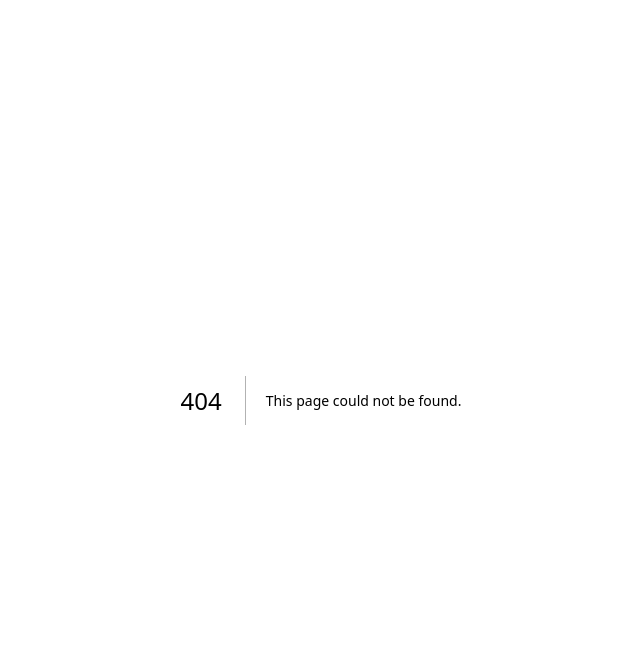
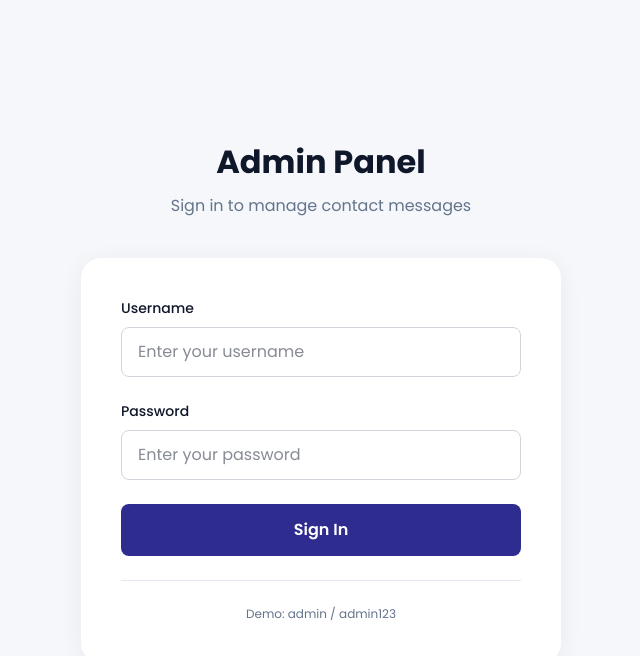
Before and after one commit to gipldevelopers/gipl-new-design, a Next.js app: page /admin/login in a window 1280 px wide. Before the commit this address had no page. Shown: the top 656 px of the page, without its empty margins (319-959 px from the left). Built offline with nearby package versions, Linux system fonts and the light colour scheme.

Commit message:
feat: initialize frontend application structure and implement core website components and pages

```diff
--- /dev/null
+++ b/src/app/admin/login/page.js
@@ -0,0 +1,149 @@
+"use client";
+
+import { useState } from "react";
+import { useRouter } from "next/navigation";
+import { motion } from "framer-motion";
+
+export default function AdminLogin() {
+  const router = useRouter();
+  const [formData, setFormData] = useState({
+    username: "",
+    password: "",
+  });
+  const [isSubmitting, setIsSubmitting] = useState(false);
+  const [error, setError] = useState("");
+
+  const handleChange = (e) => {
+    const { name, value } = e.target;
+    setFormData((prev) => ({
+      ...prev,
+      [name]: value,
+    }));
+    setError("");
+  };
+
+  const handleSubmit = async (e) => {
+    e.preventDefault();
+    setIsSubmitting(true);
+    setError("");
+
+    try {
+      // Call PHP backend API using centralized config
+      const response = await fetch("http://localhost/bakend/api/admin-login.php", {
+        method: "POST",
+        headers: {
+          "Content-Type": "application/json",
+        },
+        body: JSON.stringify({
+          username: formData.username,
+          password: formData.password,
+        }),
+      });
+
+      const data = await response.json();
+
+      if (response.ok && data.status === "success") {
+        // Store auth token
+        localStorage.setItem("adminToken", data.data.token);
+        localStorage.setItem("adminUsername", data.data.username);
+        router.push("/admin/dashboard");
+      } else {
+        setError(data.message || "Invalid username or password");
+      }
+    } catch (err) {
+      setError("Login failed. Please check your connection and try again.");
+    } finally {
+      setIsSubmitting(false);
+    }
+  };
+
+  return (
+    <div className="min-h-screen flex items-center justify-center bg-[#F5F7FB] px-[34px] py-[40px]">
+      <motion.div
+        className="w-full max-w-[480px]"
+        initial={{ opacity: 0, y: 20 }}
+        animate={{ opacity: 1, y: 0 }}
+        transition={{ duration: 0.5 }}
+      >
+        {/* Logo/Title */}
+        <div className="text-center mb-[40px]">
+          <h1 className="text-[32px] font-[700] text-[#0F172A] mb-[8px]">
+            Admin Panel
+          </h1>
+          <p className="text-[16px] text-[#64748B]">
+            Sign in to manage contact messages
+          </p>
+        </div>
+
+        {/* Login Card */}
+        <motion.div
+          className="bg-white rounded-[20px] p-[40px] shadow-[0_4px_24px_rgba(0,0,0,0.06)]"
+          initial={{ opacity: 0, scale: 0.95 }}
+          animate={{ opacity: 1, scale: 1 }}
+          transition={{ duration: 0.5, delay: 0.1 }}
+        >
+          <form onSubmit={handleSubmit} className="space-y-[24px]">
+            {/* Username Field */}
+            <div>
+              <label className="block text-[14px] font-[500] text-[#0F172A] mb-[8px]">
+                Username
+              </label>
+              <input
+                type="text"
+                name="username"
+                value={formData.username}
+                onChange={handleChange}
+                placeholder="Enter your username"
+                required
+                className="w-full px-[16px] py-[12px] border border-[#D1D5DB] rounded-[8px] text-[16px] focus:outline-none focus:ring-2 focus:ring-[#2F2C8F] focus:border-transparent transition-all"
+              />
+            </div>
+
+            {/* Password Field */}
+            <div>
+              <label className="block text-[14px] font-[500] text-[#0F172A] mb-[8px]">
+                Password
+              </label>
+              <input
+                type="password"
+                name="password"
+                value={formData.password}
+                onChange={handleChange}
+                placeholder="Enter your password"
+                required
+                className="w-full px-[16px] py-[12px] border border-[#D1D5DB] rounded-[8px] text-[16px] focus:outline-none focus:ring-2 focus:ring-[#2F2C8F] focus:border-transparent transition-all"
+              />
+            </div>
+
+            {/* Error Message */}
+            {error && (
+              <motion.div
+                className="bg-red-50 border border-red-200 text-red-600 px-[16px] py-[12px] rounded-[8px] text-[14px]"
+                initial={{ opacity: 0, y: -10 }}
+                animate={{ opacity: 1, y: 0 }}
+              >
+                {error}
+              </motion.div>
+            )}
+
+            {/* Submit Button */}
+            <button
+              type="submit"
+              disabled={isSubmitting}
+              className="w-full bg-[#2F2C8F] text-white py-[14px] rounded-[8px] text-[16px] font-[600] hover:bg-[#2F2C8F]/90 transition-all disabled:opacity-50 disabled:cursor-not-allowed"
+            >
+              {isSubmitting ? "Signing in..." : "Sign In"}
+            </button>
+          </form>
+
+          {/* Demo Credentials */}
+          <div className="mt-[24px] pt-[24px] border-t border-[#E2E8F0]">
+            <p className="text-[12px] text-[#64748B] text-center">
+              Demo: admin / admin123
+            </p>
+          </div>
+        </motion.div>
+      </motion.div>
+    </div>
+  );
+}
```
